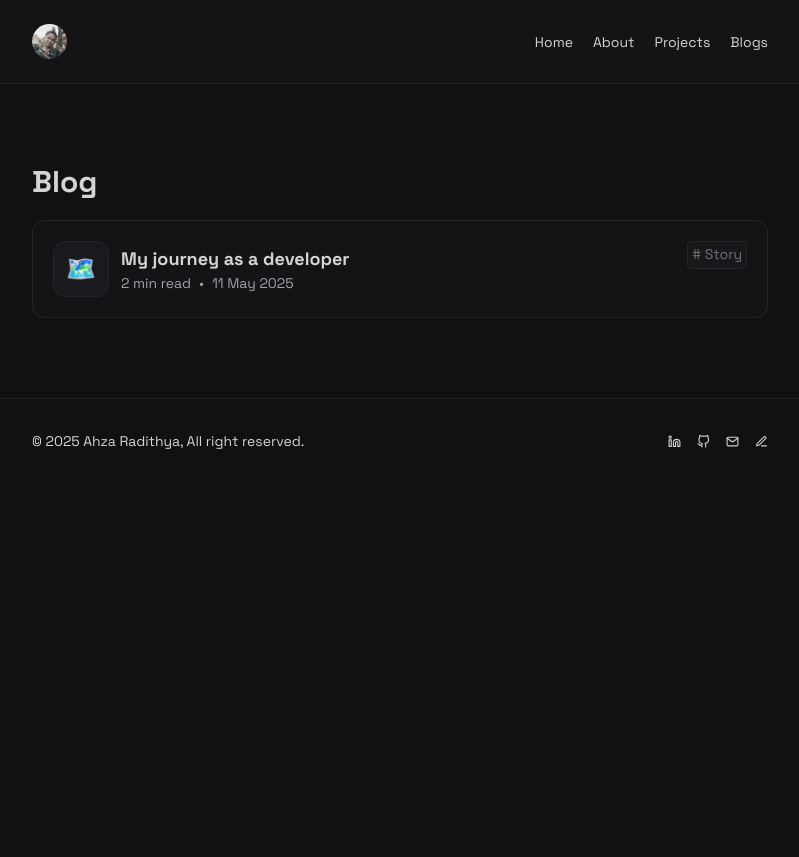
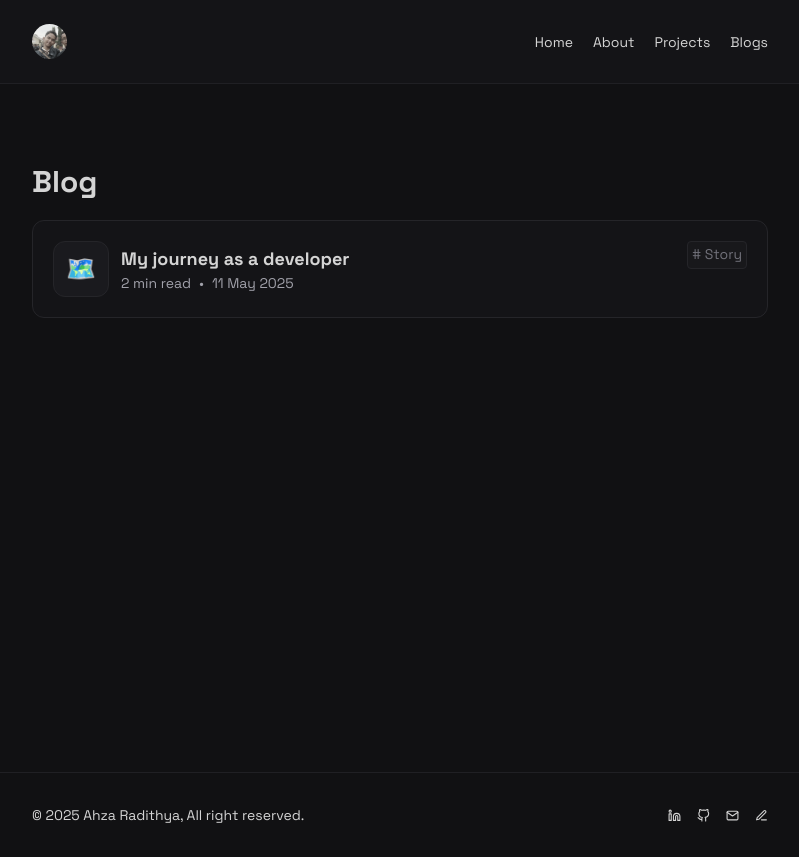
Before and after one commit to radithyaa/Personal-Website, a Next.js app: page /writings in a window 1280 px wide. Shown: the whole page, without its empty margins (240-1039 px from the left). Before the commit the page ends 800 px from the top, so only its background shows below. Built offline with nearby package versions, Linux system fonts and the light colour scheme.

Commit message:
improve writings page

```diff
--- a/app/(root)/layout.tsx
+++ b/app/(root)/layout.tsx
@@ -6,7 +6,7 @@ export default function layout({ children }: { children?: ReactNode }) {
   return (
     <>
       <Navbar />
-      <main className="px-4 sm:mx-auto max-w-3xl my-20">{children}</main>
+      <main className="px-4 sm:mx-auto sm:min-h-[66vh] min-h-[64vh] max-w-3xl my-20">{children}</main>
       <Footer />
     </>
   );
--- a/app/(root)/writings/tags/[tags]/page.tsx
+++ b/app/(root)/writings/tags/[tags]/page.tsx
@@ -29,6 +29,9 @@ export default async function page({ params }: Props) {
           return <PostCard key={post.slug} post={post} />;
         })}
       </div>
+      <p className="mt-16 text-zinc-500 text-sm font-mono text-center">
+        ~ Its the End of My Blog
+      </p>
     </section>
   );
 }
```
